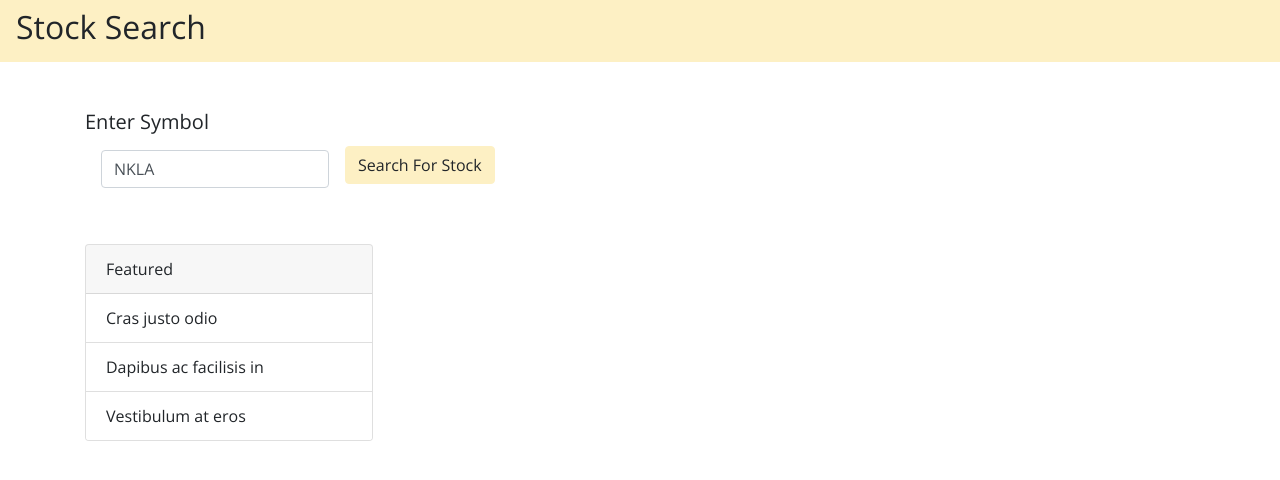
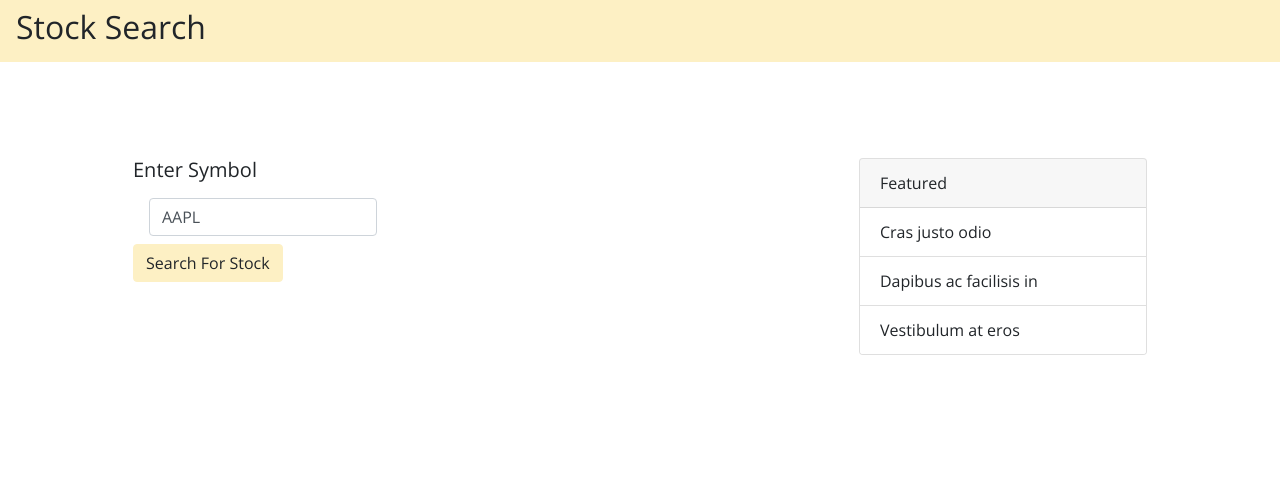
Before and after one commit to sjoseph1848/AngularTemplateDrivenForm, an Angular app: page / in a window 1280 px wide. Shown: the top 480 px of the page. Built offline with nearby package versions, Linux system fonts and the light colour scheme.

Commit message:
added styles to the stock search page

```diff
--- a/src/app/home/home.component.html
+++ b/src/app/home/home.component.html
@@ -1,4 +1,6 @@
 <div class="container mt-5">
+  <div class="row">
+    <div class="col-lg m-5">
       <h5>Enter Symbol</h5>
       <form class="form-inline" #form="ngForm" (ngSubmit)="onSubmit(form)">
         <div class="form-group mx-sm-3 mb-2">
@@ -18,21 +20,27 @@
         </button>
       </form>
     </div>
-
-<div *ngIf="profileStock" class="container mt-5">
+    <div class="col-lg m-5">
+      <div *ngIf="profileStock">
         <div class="card" style="width: 18rem;">
-    <img [src]="profileStock.image" class="card-img-top" alt="stockImage" />
+          <img
+            [src]="profileStock.image"
+            class="card-img-top"
+            alt="Stock Does Not Have an Image"
+          />
           <div class="card-body">
             <h5 class="card-title">{{ profileStock.companyName }}</h5>
-      <p class="card-text">{{ profileStock.description | slice: 0:150 }}...</p>
+            <p class="card-text">
+              {{ profileStock.description | slice: 0:150 }}...
+            </p>
             <a (click)="getMoreStockInfo(profileStock)" class="btn btn-primary"
               >See More</a
             >
           </div>
         </div>
       </div>
-
-<div class="container mt-5">
+    </div>
+    <div class="col-lg m-5">
       <div class="card" style="width: 18rem;">
         <div class="card-header">
           Featured
@@ -44,3 +52,5 @@
         </ul>
       </div>
     </div>
+  </div>
+</div>
--- a/src/app/home/home.component.scss
+++ b/src/app/home/home.component.scss
@@ -0,0 +1,3 @@
+img {
+  color: #a9a9a9;
+}
--- a/src/app/home/home.component.ts
+++ b/src/app/home/home.component.ts
@@ -9,7 +9,7 @@ import { NgForm } from '@angular/forms';
 })
 export class HomeComponent implements OnInit {
   originalStock = {
-    stock: 'NKLA'
+    stock: 'AAPL'
   }
 
   copiedStock = {
```
Lines whose indentation alone changed are shown as unchanged.
